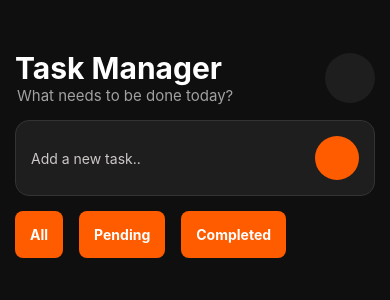
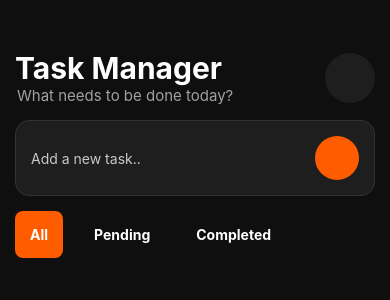
Before and after one commit to Ankit-Dokarka/react-native-todo-app, a React Native app: screen / in a window 390 px wide. Shown: the top 300 px of the page. Built offline with nearby package versions, Linux system fonts and the light colour scheme; some icons are missing.

Commit message:
add active tab feature in filtters

```diff
--- a/src/components/Filters.tsx
+++ b/src/components/Filters.tsx
@@ -1,15 +1,39 @@
+import { useState } from 'react';
 import { Pressable, StyleSheet, Text, View } from 'react-native';
 
 const Filters = () => {
+  const [activeTab, setActiveTab] = useState('All');
+
   return (
     <View style={styles.filterView}>
-      <Pressable style={styles.button}>
+      <Pressable
+        style={({ pressed }) => [
+          styles.buttonBase,
+          activeTab === 'All' ? styles.buttonActive : null,
+          pressed && styles.buttonPressed,
+        ]}
+        onPress={() => setActiveTab('All')}
+      >
         <Text style={styles.text}>All</Text>
       </Pressable>
-      <Pressable style={styles.button}>
+      <Pressable
+        style={({ pressed }) => [
+          styles.buttonBase,
+          activeTab === 'Pending' ? styles.buttonActive : null,
+          pressed && styles.buttonPressed,
+        ]}
+        onPress={() => setActiveTab('Pending')}
+      >
         <Text style={styles.text}>Pending</Text>
       </Pressable>
-      <Pressable style={styles.button}>
+      <Pressable
+        style={({ pressed }) => [
+          styles.buttonBase,
+          activeTab === 'Completed' ? styles.buttonActive : null,
+          pressed && styles.buttonPressed,
+        ]}
+        onPress={() => setActiveTab('Completed')}
+      >
         <Text style={styles.text}>Completed</Text>
       </Pressable>
     </View>
@@ -29,9 +53,14 @@ const styles = StyleSheet.create({
     color: '#ffffff',
     fontWeight: 'bold',
   },
-  button: {
-    backgroundColor: '#FF5C00',
+  buttonBase: {
     padding: 15,
     borderRadius: 8,
   },
+  buttonActive: {
+    backgroundColor: '#FF5C00',
+  },
+  buttonPressed: {
+    opacity: 0.7,
+  },
 });
```
